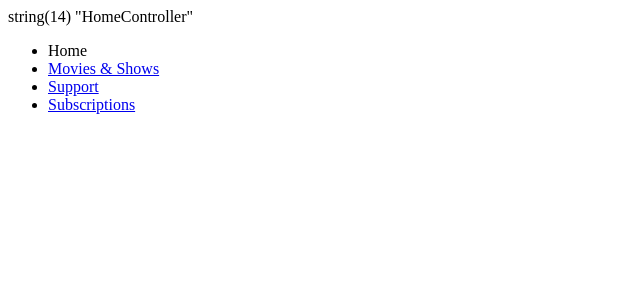
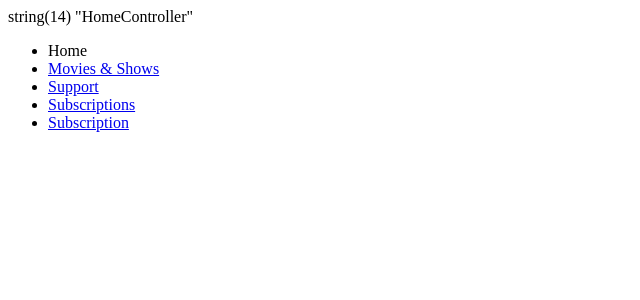
Before and after one commit to SvartNewSki/StreamVibe, a PHP site: page /index in a window 1280 px wide. Shown: the top 300 px of the page, without its empty margins (0-640 px from the left). Run offline with PHP 8.4, Linux system fonts and the light colour scheme.

Commit message:
add new string to test (delete soon)

```diff
--- a/src/views/layouts/components/header.php
+++ b/src/views/layouts/components/header.php
@@ -4,5 +4,7 @@
                 <li><a href="/movies">Movies & Shows</li>
                 <li><a href="/support">Support</li>
                 <li><a href="/subs">Subscriptions</li>
+                <li><a href="/subs">Subscription</li>
+
             </ul>
         </div>
```
